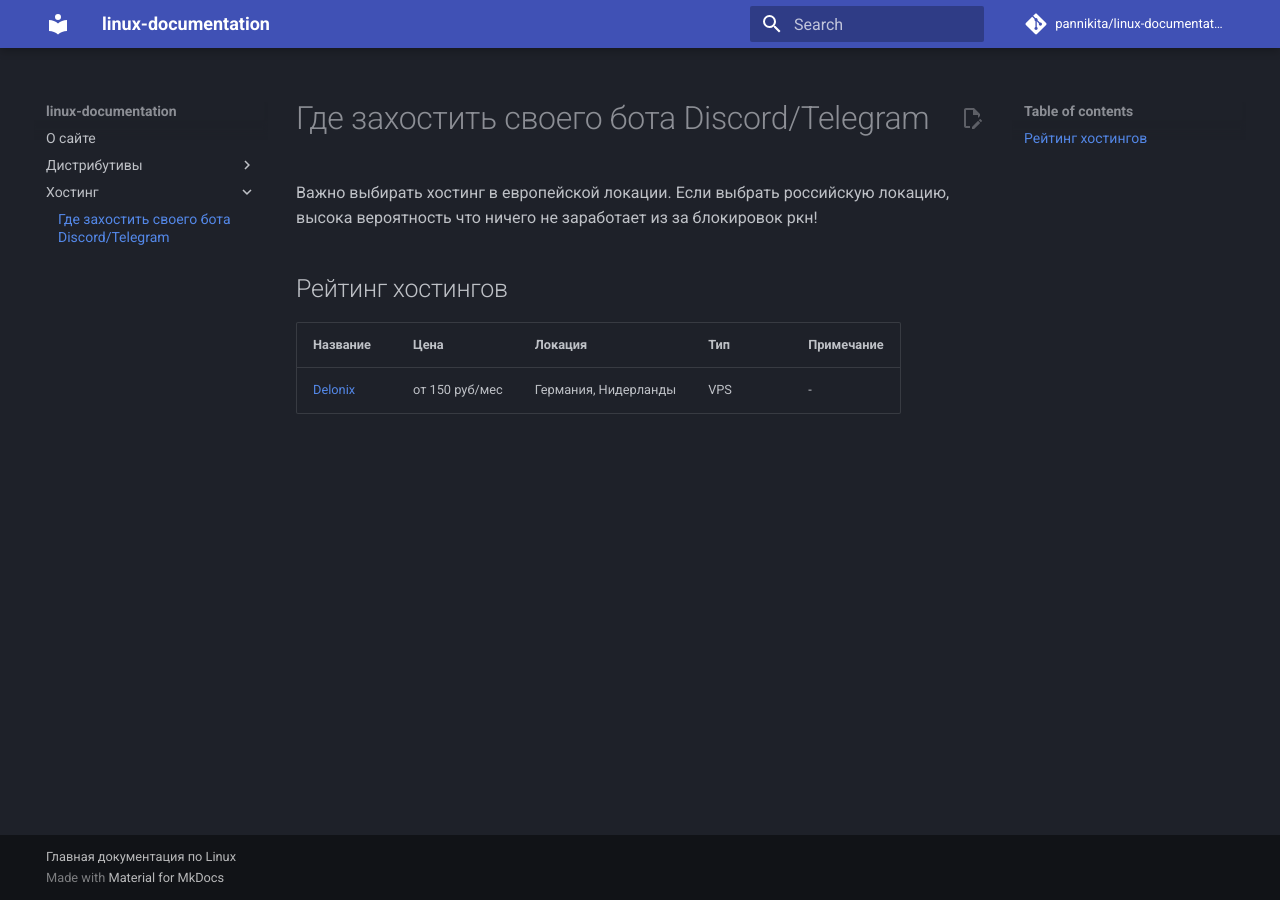
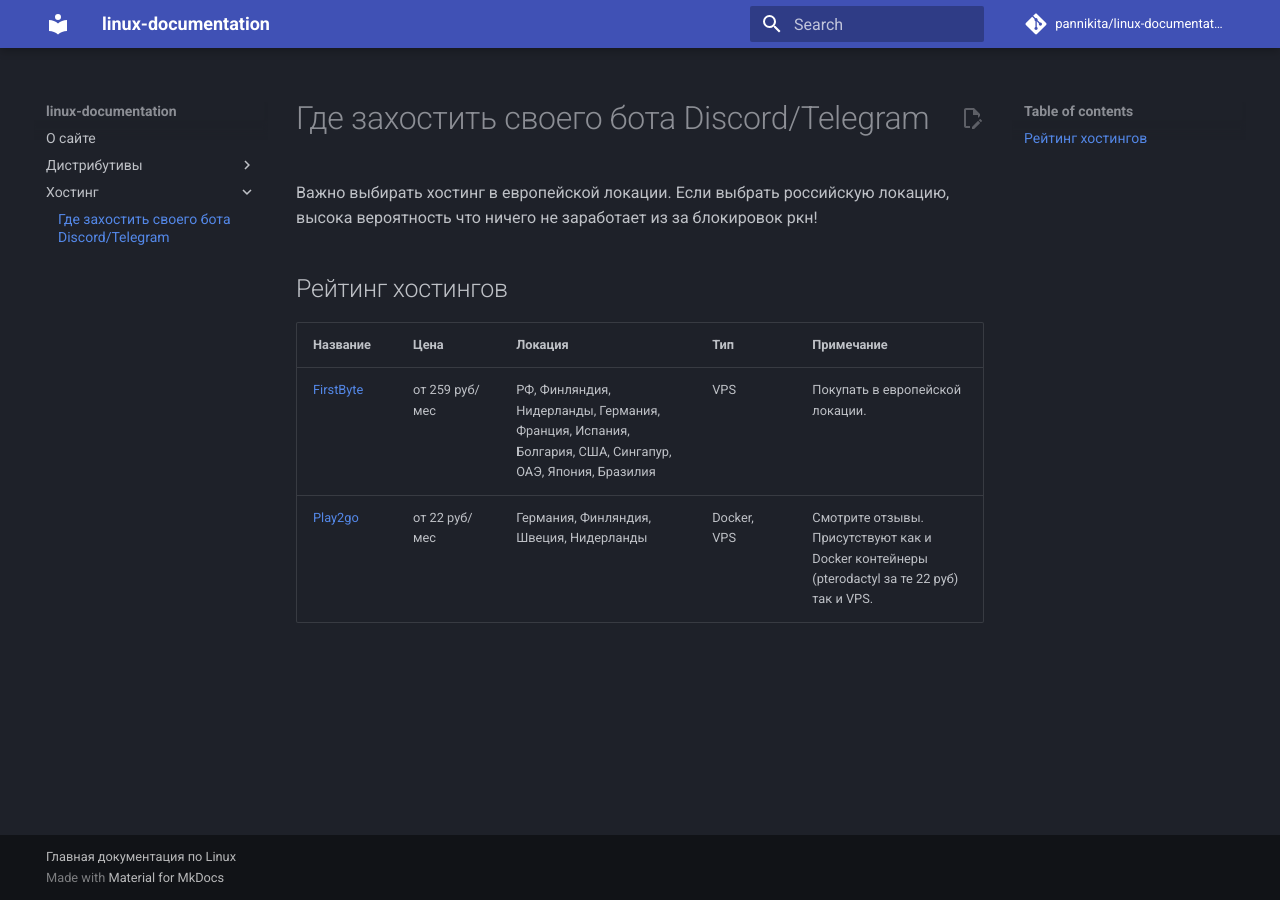
Before and after one commit to itix4/linux-documentation, an MkDocs documentation site: the page built from docs/Хостинг/Боты.md, in a window 1280 px wide. Built offline with MkDocs 1.6.1 and Material for MkDocs 9.7.7, drawn with Linux system fonts in a browser that asks for light colours; comment, search, counter and statistics services are not loaded.

Commit message:
revert
делоникс говно

```diff
--- a/docs/Хостинг/Боты.md
+++ b/docs/Хостинг/Боты.md
@@ -6,4 +6,5 @@
 
 | Название | Цена | Локация | Тип | Примечание |
 |----------|------|---------|-----|------------|
-| [Delonix](https://delonix.one/) | от 150 руб/мес | Германия, Нидерланды | VPS | - |
+| [FirstByte](https://firstbyte.ru/) | от 259 руб/мес | РФ, Финляндия, Нидерланды, Германия, Франция, Испания, Болгария, США, Сингапур, ОАЭ, Япония, Бразилия | VPS | Покупать в европейской локации. |
+| [Play2go](https://play2go.cloud) | от 22 руб/мес | Германия, Финляндия, Швеция, Нидерланды | Docker, VPS | Смотрите отзывы. Присутствуют как и Docker контейнеры (pterodactyl за те 22 руб) так и VPS. |
```
